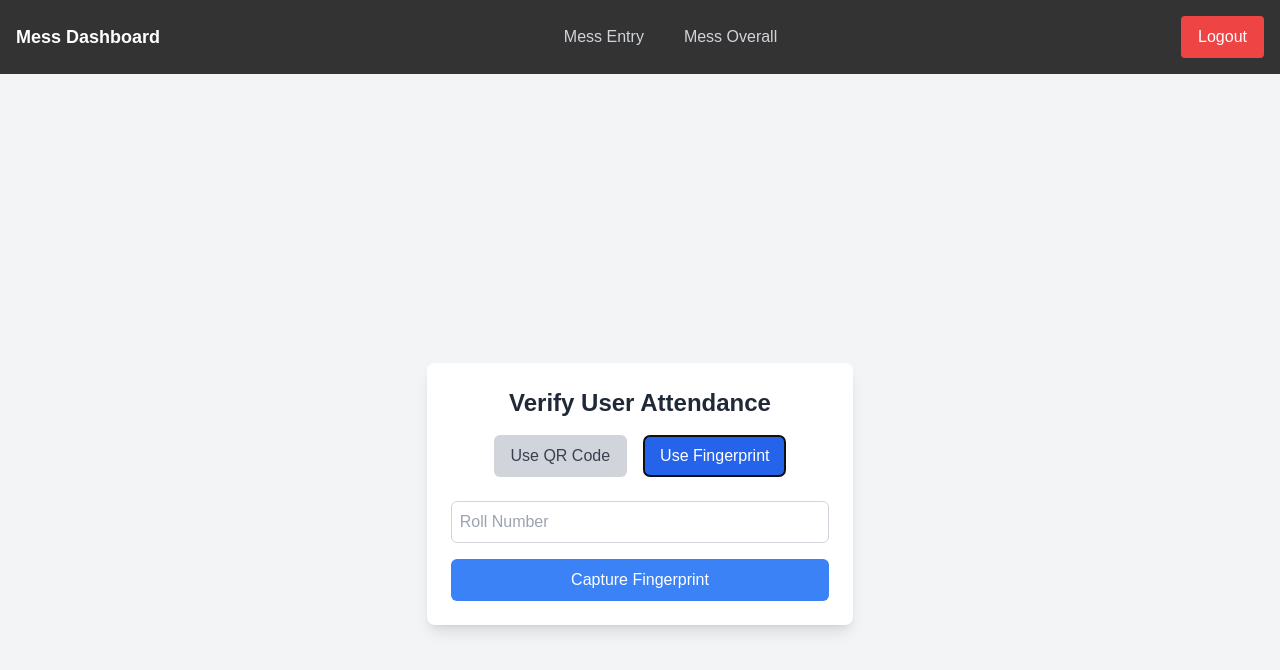
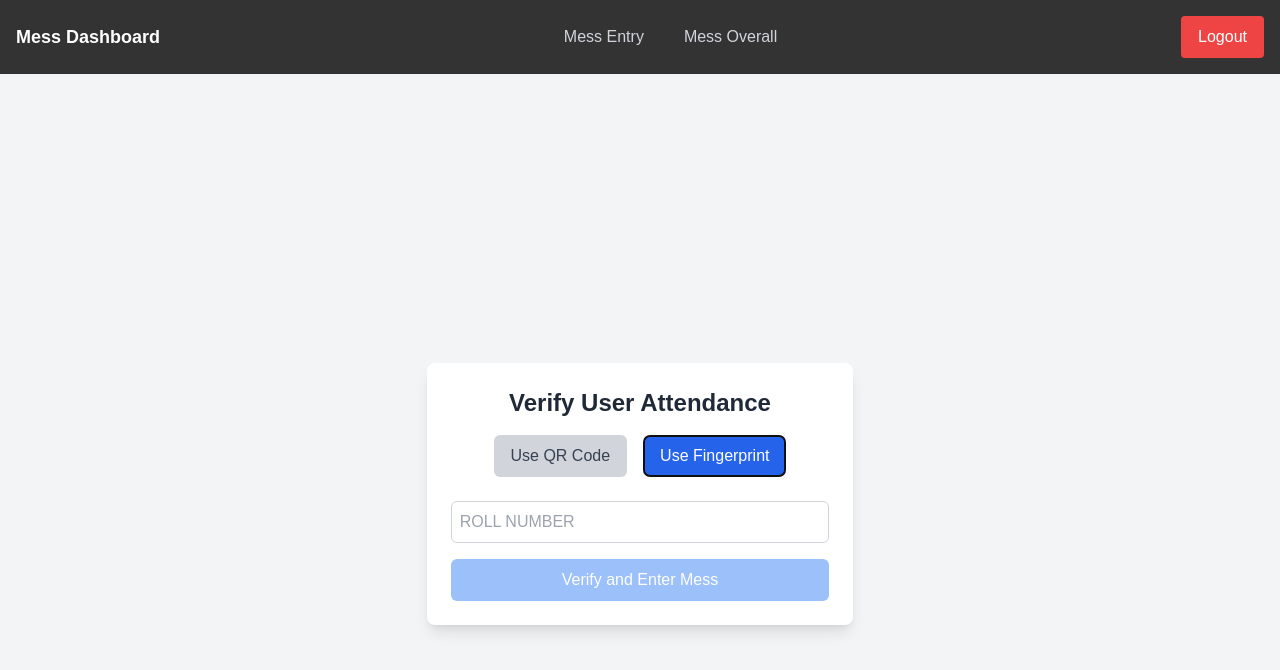
Before and after one commit to dilip-choudhary1/B.Tech_Project, a React (Vite) app: page /mess/mess-entry in a window 1280 px wide. Both pictures are taken after a click on the button "Use Fingerprint". Shown: the top 670 px of the page. Built offline with nearby package versions, Linux system fonts and the light colour scheme; no server answers.

Commit message:
automate the verify fingerprint

```diff
--- a/src/components/mess/verifyfinger.jsx
+++ b/src/components/mess/verifyfinger.jsx
@@ -17,7 +17,7 @@ const VerifyUser = () => {
   const [rollnumber, setRollnumber] = useState(
     location.state?.rollnumber || ""
   );
-  const [chooseMess, setChooseMess] = useState("");
+
   const [fingerprintCaptured, setFingerprintCaptured] = useState(false);
   const [ansiTemplate, setAnsiTemplate] = useState(null);
   const [isLoading, setIsLoading] = useState(false);
@@ -48,7 +48,7 @@ const VerifyUser = () => {
         ? completeRollHash.replace(/^RollHash:/, "")
         : completeRollHash;
 
-      console.log("cleanedRollHash: ", cleanedRollHash);
+      // console.log("cleanedRollHash: ", cleanedRollHash);
       const response = await fetch(
         `${import.meta.env.VITE_BACKEND_URL}/mess/entry-mess-qr`,
         {
@@ -67,8 +67,8 @@ const VerifyUser = () => {
 
       if (!response.ok) {
         // Handle specific error codes with custom messages
-        console.log("response status: ", response.status);
-        console.log("response data: ", data.message);
+        // console.log("response status: ", response.status);
+        // console.log("response data: ", data.message);
         switch (response.status) {
           case 400:
             toast.error(
@@ -130,31 +130,12 @@ const VerifyUser = () => {
   const checkDeviceConnection = async () => {
     try {
       const response = await GetMFS100Info();
-      return response.httpStatus;
-    } catch (error) {
-      toast.error("Failed to connect to the device");
-      return false;
-    }
-  };
-
-  const captureFinger = async () => {
-    const isConnected = await checkDeviceConnection();
-    if (isConnected) {
-      const response = await CaptureFinger(60, 10000);
-      if (response.httpStatus) {
-        const { AnsiTemplate } = response.data;
-        setAnsiTemplate(AnsiTemplate);
-        setFingerprintCaptured(true);
-        toast.success("Fingerprint captured successfully!");
-        return true;
-      } else {
-        console.error("Capture failed:", response.err);
-        toast.error("Fingerprint capture failed.");
+      if (response.data.ErrorDescription == "MFS100 not Found") {
         return false;
       }
-      return false;
-    } else {
-      toast.error("Cannot capture fingerprint; device not connected.");
+      return true;
+    } catch (error) {
+      // toast.error("Failed to connect to the device");
       return false;
     }
   };
@@ -172,31 +153,26 @@ const VerifyUser = () => {
         }
       );
       const data1 = await response.json();
-      console.log("response of get : ", data1);
+      // console.log("response of get : ", data1);
       if (response.ok) {
-        console.log("user id is : ", data1.data._id);
-        console.log(globalVariable);
+        // console.log("user id is : ", data1.data._id);
+        // console.log(globalVariable);
         // setUserId(userId);
         setMessage("data fetched Successfully");
         return data1.data._id;
       } else {
-        setMessage(data.message || "Registration failed!");
+        // setMessage(data.message || "Registration failed!");
         return null;
       }
     } catch (error) {
-      console.error("Error:", error);
+      // console.error("Error:", error);
       setMessage("An error occurred. Please try again later.");
       return null;
     }
   };
 
-  // useEffect(() => {
-  //   if (userId) {
-  //     console.log("user id is :", userId);  // Logs the updated userId when it changes
-  //   }
-  // }, [userId]);
   const fetchStoredGalleryTemplate = async (userid) => {
-    console.log("user id is in get ansikey : ", userid);
+    // console.log("user id is in get ansikey : ", userid);
     try {
       setIsLoading(true);
       const response = await fetch(
@@ -211,11 +187,11 @@ const VerifyUser = () => {
       );
       const result = await response.json();
 
-      console.log("The API response is:", result.data.fingerprintKey);
+      // console.log("The API response is:", result.data.fingerprintKey);
 
       if (response.status === 200 && result.data.fingerprintKey) {
         const decryptedKey = decrypt(result.data.fingerprintKey);
-        console.log("Decrypted key (hex):", decryptedKey);
+        // console.log("Decrypted key (hex):", decryptedKey);
         setIsLoading(false);
         return decryptedKey;
       } else {
@@ -230,93 +206,6 @@ const VerifyUser = () => {
       setIsLoading(false);
     }
   };
-  const entryMess = async () => {
-    try {
-      const response = await fetch(`${import.meta.env.VITE_BACKEND_URL}/mess/entry-mess`, {
-        method: "POST",
-        headers: {
-          "Content-Type": "application/json",
-          Authorization: `Bearer ${globalVariable}`,
-        },
-        body: JSON.stringify({ rollNumber: rollnumber }),
-      });
-
-      const res = await response.json();
-      console.log(globalVariable);
-      console.log("api responce : ", res);
-      // setGlobalVariable(res.data.authToken);
-      console.log("set global responce : ", globalVariable);
-
-      if (response.ok) {
-        console.log(" User can enter in the mess");
-
-        toast.success("User can enter in the mess");
-        // Redirect to StudentCorner
-      } else {
-        setMessage(res.message || "Login failed!");
-        toast.error("User Not allowed in this mess.", res.message);
-      }
-    } catch (error) {
-      console.error("Error:", error);
-      setMessage("An error occurred. Please try again later.");
-    }
-  };
-
-  const verifyFingerprint = async () => {
-    if (!fingerprintCaptured || !ansiTemplate || !rollnumber) {
-      toast.error("Please capture fingerprint and enter a valid roll number!");
-      return;
-    }
-
-    try {
-      const userid = await fetchUserId(rollnumber);
-      console.log(" user id in variable: ", userid);
-      const storedGalleryTemplate = await fetchStoredGalleryTemplate(userid);
-      if (storedGalleryTemplate) {
-        console.log("Captured Template (ProbFMR):", ansiTemplate);
-        console.log("Stored Template (GalleryFMR):", storedGalleryTemplate);
-
-        const matchResponse = await VerifyFinger(
-          ansiTemplate,
-          storedGalleryTemplate
-        );
-
-        if (matchResponse.httpStatus) {
-          console.log("Match Response Data:", matchResponse.data);
-          if (matchResponse.data.Status) {
-            toast.success("Fingerprint matches!");
-          } else {
-            toast.error("Fingerprint does not match.");
-          }
-        } else {
-          toast.error("Verification failed: " + matchResponse.err);
-        }
-      } else {
-        toast.error("No stored fingerprint found for this roll number.");
-      }
-    } catch (error) {
-      toast.error("Verification process failed: " + error.message);
-    }
-  };
-
-  const handleFingerprintProcess = async () => {
-    setIsLoading(true);
-
-    const isCapture = await captureFinger();
-
-    if (isCapture) {
-      await verifyFingerprint();
-    } else {
-      console.log(
-        "Fingerprint capture failed. Cannot proceed to verification."
-      );
-    }
-
-    setIsLoading(false);
-  };
-  {
-    /* <ToastContainer /> */
-  }
 
   const handleRollHashChange = (e) => {
     const currentValue = e.target.value;
@@ -326,14 +215,153 @@ const VerifyUser = () => {
       clearTimeout(debounceTimeout.current);
     }
 
-
-
     debounceTimeout.current = setTimeout(() => {
       enterWithQrCode(currentValue);
     }, 300);
+  };
 
+  const handleMessEntry = async (rollnumber, globalVariable, setMessage) => {
+    setIsLoading(true);
+    try {
+      // Step 1: Check device connection and capture fingerprint
+      const captureFingerprint = async () => {
+        const isConnected = await checkDeviceConnection();
+        if (!isConnected) {
+          toast.error("Cannot capture fingerprint; device not connected.");
+          return false;
+        }
 
+        const response = await CaptureFinger(60, 20000);
+        if (!response.httpStatus) {
+          // console.error("Capture failed:", response.err);
+          toast.error("Fingerprint capture failed.");
+          return false;
+        }
+
+        const { AnsiTemplate } = response.data;
+        setAnsiTemplate(AnsiTemplate);
+        setFingerprintCaptured(true);
+        // toast.success("Fingerprint captured successfully!");
+        return AnsiTemplate;
+      };
+
+      // Step 2: Verify fingerprint
+      const verifyFingerprintMatch = async (ansiTemplate, rollnumber) => {
+        if (!ansiTemplate || !rollnumber) {
+          toast.error(
+            "Please capture fingerprint and enter a valid roll number!"
+          );
+          return false;
+        }
+
+        try {
+          const userid = await fetchUserId(rollnumber);
+          const storedGalleryTemplate = await fetchStoredGalleryTemplate(
+            userid
+          );
+
+          if (!storedGalleryTemplate) {
+            toast.error("No stored fingerprint found for this roll number.");
+            return false;
+          }
+
+          const matchResponse = await VerifyFinger(
+            ansiTemplate,
+            storedGalleryTemplate
+          );
+
+          if (!matchResponse.httpStatus) {
+            toast.error("Verification failed: " + matchResponse.err);
+            return false;
+          }
+
+          if (!matchResponse.data.Status) {
+            toast.error("Fingerprint does not match.");
+            return false;
+          }
+
+          // toast.success("Fingerprint matches!");
+          return true;
+        } catch (error) {
+          toast.error("Verification process failed: " + error.message);
+          return false;
+        }
+      };
+
+      // Step 3: Process mess entry
+      const processMessEntry = async (rollnumber, globalVariable) => {
+        try {
+          const response = await fetch(
+            `${import.meta.env.VITE_BACKEND_URL}/mess/entry-mess`,
+            {
+              method: "POST",
+              headers: {
+                "Content-Type": "application/json",
+                Authorization: `Bearer ${globalVariable}`,
+              },
+              body: JSON.stringify({ rollNumber: rollnumber }),
+            }
+          );
+
+          const res = await response.json();
+
+          if (!response.ok) {
+            setMessage(res.message || "Login failed!");
+            toast.error("User Not allowed in this mess.", res.message);
+            return false;
+          }
+
+          toast.success("User can enter in the mess");
+          return true;
+        } catch (error) {
+          console.error("Error:", error);
+          setMessage("An error occurred. Please try again later.");
+          return false;
+        }
+      };
+
+      // Execute all steps in sequence
+      const capturedTemplate = await captureFingerprint();
+      if (!capturedTemplate) return false;
+
+      const isVerified = await verifyFingerprintMatch(
+        capturedTemplate,
+        rollnumber
+      );
+      if (!isVerified) return false;
+
+      return await processMessEntry(rollnumber, globalVariable);
+    } catch (error) {
+      console.error("Error in mess entry process:", error);
+      // toast.error("An unexpected error occurred");
+      return false;
+    } finally {
+      setIsLoading(false);
+    }
   };
+
+  const renderFingerprintScanner = () => (
+    <div className="fingerprint-scanner w-full">
+      <input
+        type="text"
+        placeholder="Roll Number"
+        value={rollnumber}
+        onChange={(e) => setRollnumber(e.target.value.toUpperCase())} // Convert to uppercase
+        className="border border-gray-300 rounded-md p-2 mb-4 w-full focus:outline-none focus:ring-2 focus:ring-blue-500"
+        style={{ textTransform: "uppercase" }} // This ensures the text appears uppercase while typing
+      />
+      <button
+        onClick={() => handleMessEntry(rollnumber, globalVariable, setMessage)}
+        disabled={isLoading || !rollnumber}
+        className={`bg-blue-500 text-white rounded-md py-2 px-4 transition duration-300 ease-in-out w-full
+        hover:bg-blue-600 focus:outline-none focus:ring-2 focus:ring-blue-400
+        ${isLoading || !rollnumber ? "opacity-50 cursor-not-allowed" : ""}`}
+      >
+        {isLoading ? "Processing..." : "Verify and Enter Mess"}
+      </button>
+    </div>
+  );
+
   return (
     <div className="flex items-center justify-center min-h-screen bg-gray-100">
       <div className="VerifyUser w-1/3 mt-10 flex flex-col items-center bg-white shadow-lg rounded-lg p-6">
@@ -390,37 +418,7 @@ const VerifyUser = () => {
         )}
 
         {/* Fingerprint Scanner Section */}
-        {selectedOption === "fingerprint" && (
-          <div className="fingerprint-scanner w-full">
-            <input
-              type="text"
-              placeholder="Roll Number"
-              value={rollnumber}
-              onChange={(e) => setRollnumber(e.target.value)}
-              className="border border-gray-300 rounded-md p-2 mb-4 w-full focus:outline-none focus:ring-2 focus:ring-blue-500"
-            />
-            <button
-              onClick={captureFinger}
-              className={`bg-blue-500 text-white rounded-md py-2 px-4 transition duration-300 ease-in-out w-full hover:bg-blue-600 focus:outline-none focus:ring-2 focus:ring-blue-400 ${
-                isLoading ? "opacity-50 cursor-not-allowed" : ""
-              }`}
-            >
-              {isLoading ? "Verifying..." : "Capture Fingerprint"}
-            </button>
-
-            {fingerprintCaptured && (
-              <button
-                onClick={verifyFingerprint}
-                disabled={isLoading}
-                className={`mt-4 bg-green-500 text-white rounded-md py-2 px-4 transition duration-300 ease-in-out w-full hover:bg-green-700 focus:outline-none focus:ring-2 focus:ring-green-400 ${
-                  isLoading ? "opacity-50 cursor-not-allowed" : ""
-                }`}
-              >
-                {isLoading ? "Verifying..." : "Verify Fingerprint"}
-              </button>
-            )}
-          </div>
-        )}
+        {selectedOption === "fingerprint" && renderFingerprintScanner()}
       </div>
     </div>
   );
```
Also changed, not shown: src/components/mess/signin.jsx (+14 -12 lines), src/components/scanner.js (+5 -4 lines), src/components/student/signin.jsx (+20 -15 lines).
